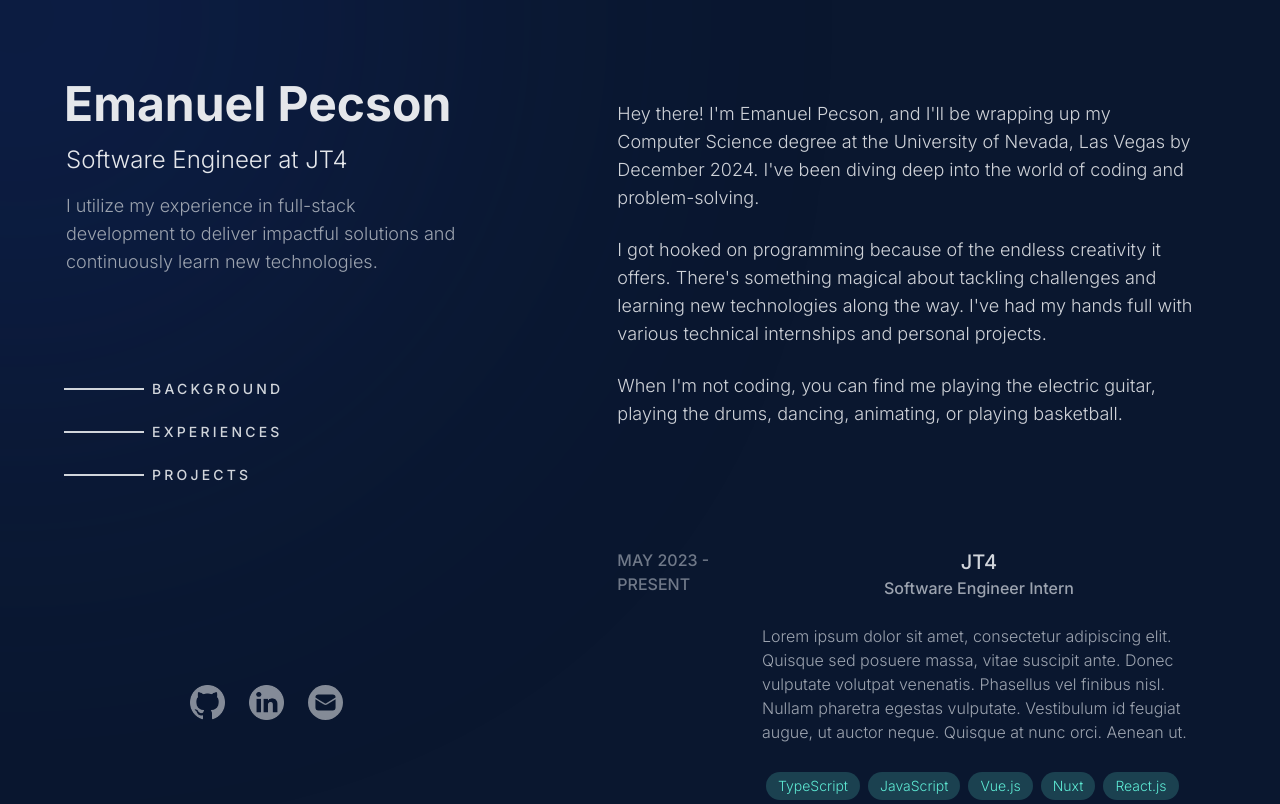
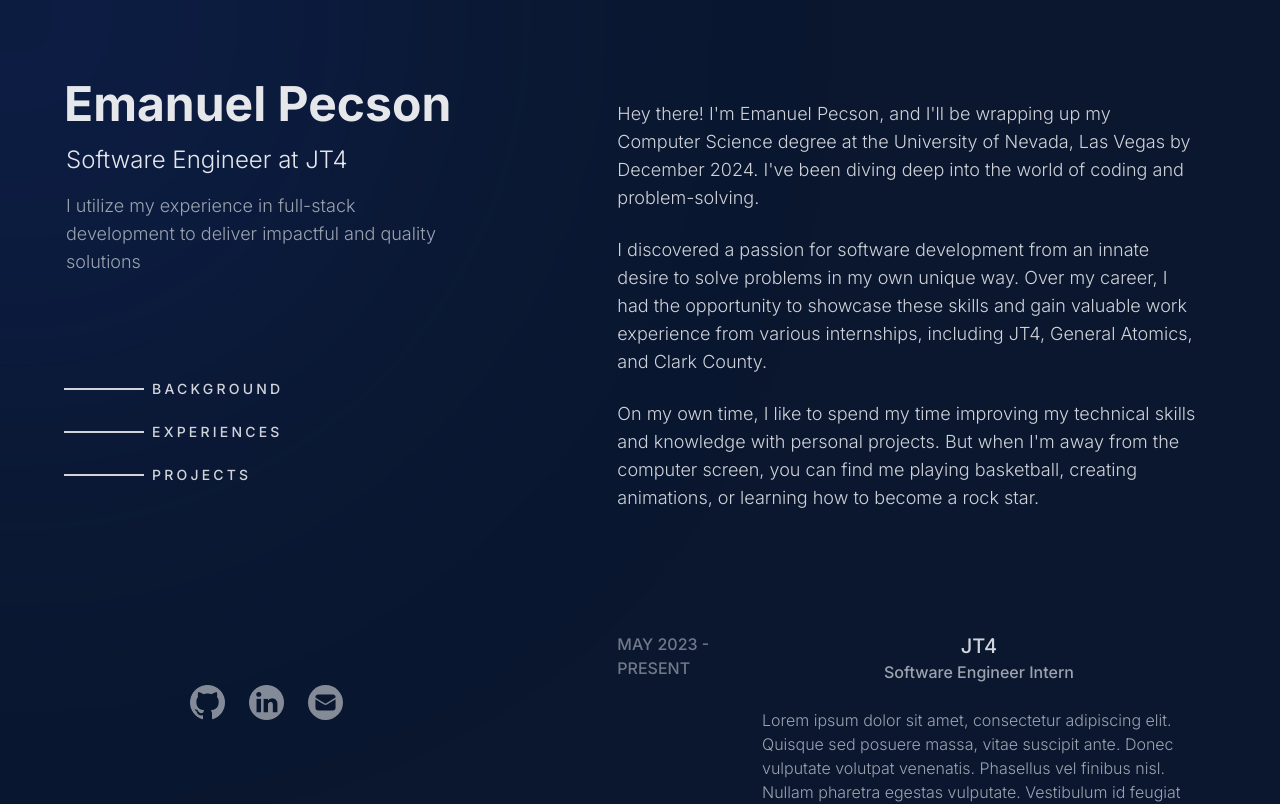
Before and after one commit to emanpecson/portfolio, a Next.js app: page / in a window 1280 px wide. Shown: the top 804 px of the page. Built offline with nearby package versions, Linux system fonts and the light colour scheme.

Commit message:
style: :lipstick: use real data for background descriptions + heading

```diff
--- a/src/components/main/section/BackgroundSection.tsx
+++ b/src/components/main/section/BackgroundSection.tsx
@@ -1,8 +1,8 @@
 export default function BackgroundSection() {
   const paragraphs = [
     "Hey there! I'm Emanuel Pecson, and I'll be wrapping up my Computer Science degree at the University of Nevada, Las Vegas by December 2024. I've been diving deep into the world of coding and problem-solving.",
-    "I got hooked on programming because of the endless creativity it offers. There's something magical about tackling challenges and learning new technologies along the way. I've had my hands full with various technical internships and personal projects.",
-    "When I'm not coding, you can find me playing the electric guitar, playing the drums, dancing, animating, or playing basketball.",
+    'I discovered a passion for software development from an innate desire to solve problems in my own unique way. Over my career, I had the opportunity to showcase these skills and gain valuable work experience from various internships, including JT4, General Atomics, and Clark County.',
+    "On my own time, I like to spend my time improving my technical skills and knowledge with personal projects. But when I'm away from the computer screen, you can find me playing basketball, creating animations, or learning how to become a rock star.",
   ];
 
   return (
--- a/src/components/profile/Heading.tsx
+++ b/src/components/profile/Heading.tsx
@@ -2,7 +2,7 @@
   const name = 'Emanuel Pecson';
   const currentPosition = 'Software Engineer at JT4';
   const missionStatement =
-    'I utilize my experience in full-stack development to deliver impactful solutions and continuously learn new technologies.';
+    'I utilize my experience in full-stack development to deliver impactful and quality solutions';
 
   return (
     <>
```
